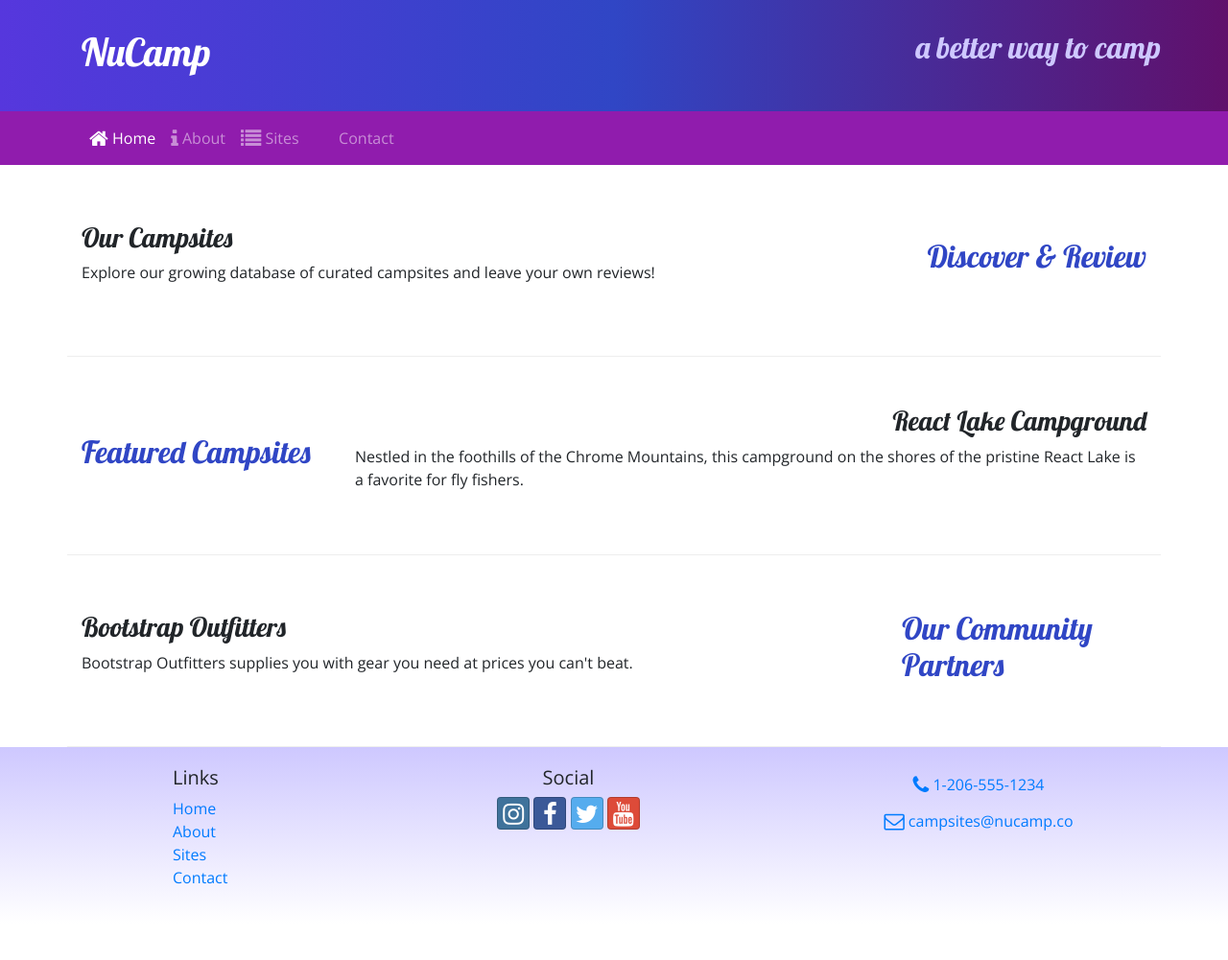
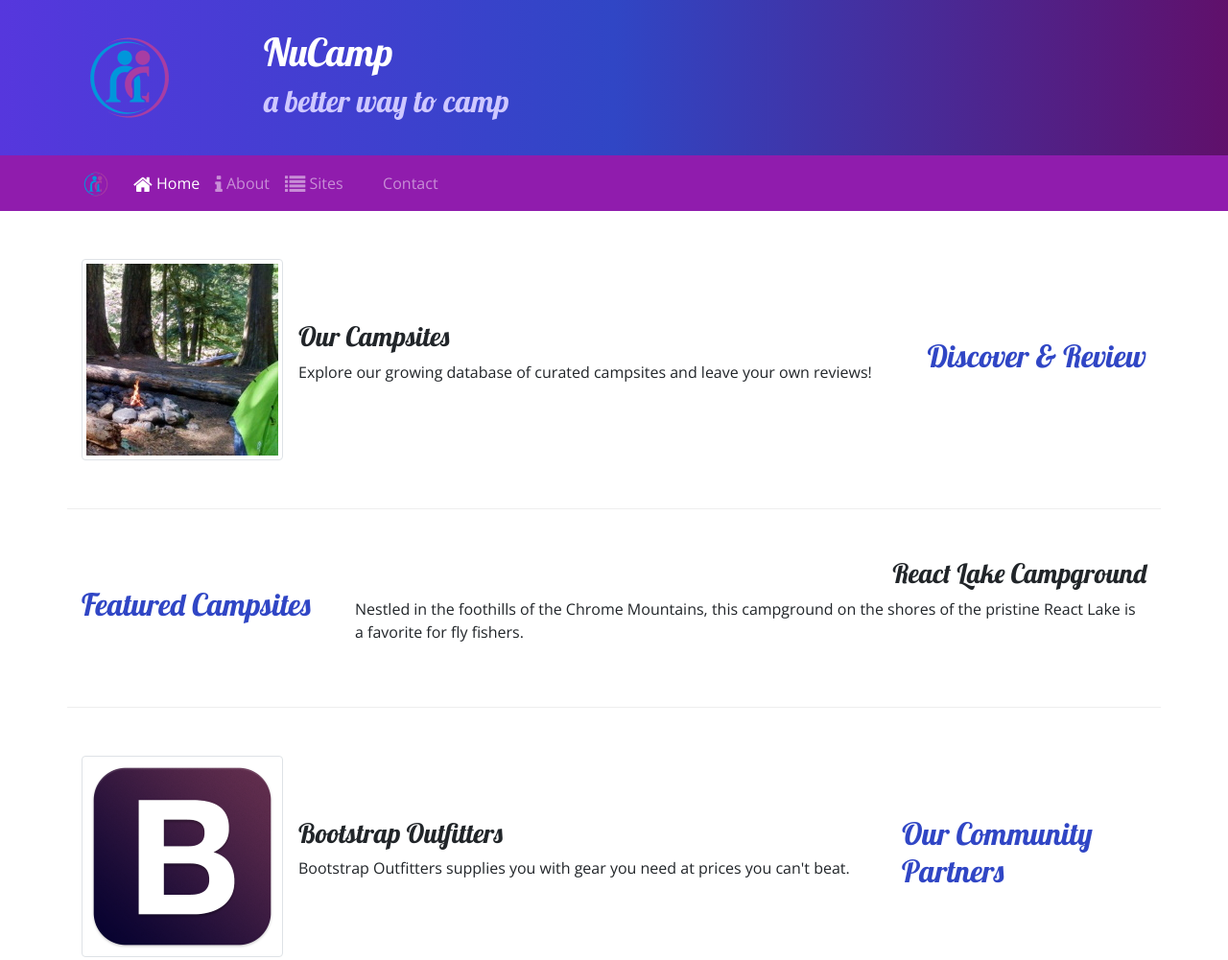
Before and after one commit to Pracasap/Nucampsite, a website: page index.html in a window 1280 px wide. Shown: the top 1001 px of the page at 96% size. Before the commit the page ends 963 px from the top, so only its background shows below. Drawn offline with nearby package versions, Linux system fonts and the light colour scheme.

Commit message:
Images and Media

```diff
--- a/index.html
+++ b/index.html
@@ -20,17 +20,21 @@
     <header class="jumbotron jumbotron-fluid">
         <div class="container">
             <div class="row">
+                <div class="col-4 col-sm-3 col-md-2 align-self-center">
+                    <a href="#"><img src="img/logo.png" class="img-fluid"></a>
+                </div>
                 <div class="col">
                     <h1>NuCamp</h1>
+                    <h2>a better way to camp</h2>
                 </div>
-                <h2>a better way to camp</h2>
             </div>
         </div>
     </header>
 
     <nav class="navbar navbar-expand-sm navbar-dark sticky-top">
         <div class="container">
-            <button class="navbar-toggler ml-auto" type="button" data-toggle="collapse" data-target="#nucampNavbar">
+            <a class="navbar-brand" href="#"><img src="img/logo.png" height="30" width="30"></a>
+            <button class="navbar-toggler" type="button" data-toggle="collapse" data-target="#nucampNavbar">
                 <span class="navbar-toggler-icon"></span>
             </button>
             <div class="collapse navbar-collapse" id="nucampNavbar">
@@ -50,9 +54,14 @@
                 <h2 class="text-sm-right">Discover & Review</h2>
             </div>
             <div class="col">
-                <h3>Our Campsites</h3>
-                <p class="d-none d-sm-block">Explore our growing database of curated campsites and leave your own
-                    reviews!</p>
+                <div class="media">
+                    <img class="d-flex mr-3 img-thumbnail" src="img/breadcrumb-trail-thumb.jpg" alt="Breadcrumb Trail thumbnail">
+                    <div class="media-body align-self-center">
+                        <h3>Our Campsites</h3>
+                        <p class="d-none d-sm-block">Explore our growing database of curated campsites and leave your own
+                            reviews!</p>
+                    </div>
+                </div>
             </div>
         </div>
 
@@ -73,9 +82,13 @@
                 <h2>Our Community Partners</h2>
             </div>
             <div class="col">
-                <h3>Bootstrap Outfitters</h3>
-                <p class="d-none d-sm-block">Bootstrap Outfitters supplies you with gear you need at prices you can't
-                    beat.</p>
+                <div class="media">
+                    <img class="d-flex mr-3 img-thumbnail" src="img/bootstrap-thumb.png" alt="Bootstrap Outfitters">
+                    <div class="media-body align-self-center">
+                        <h3>Bootstrap Outfitters</h3>
+                        <p class="d-none d-sm-block">Bootstrap Outfitters supplies you with gear you need at prices you can't beat.</p>
+                    </div>
+                </div>
             </div>
         </div>
     </div>
```
Also changed, not shown: aboutus.html (+5 -1 lines), contactus.html (+5 -1 lines), tableDemo.html (deleted, +0 -26 lines), img/bootstrap-thumb.png (added), img/breadcrumb-trail-thumb.jpg (added), img/breadcrumb-trail.jpg (added), img/chrome-river-thumb.jpg (added), img/chrome-river.jpg (added), img/logo.png (added), img/react-lake-thumb.jpg (added), img/react-lake.jpg (added), 1 other file.
